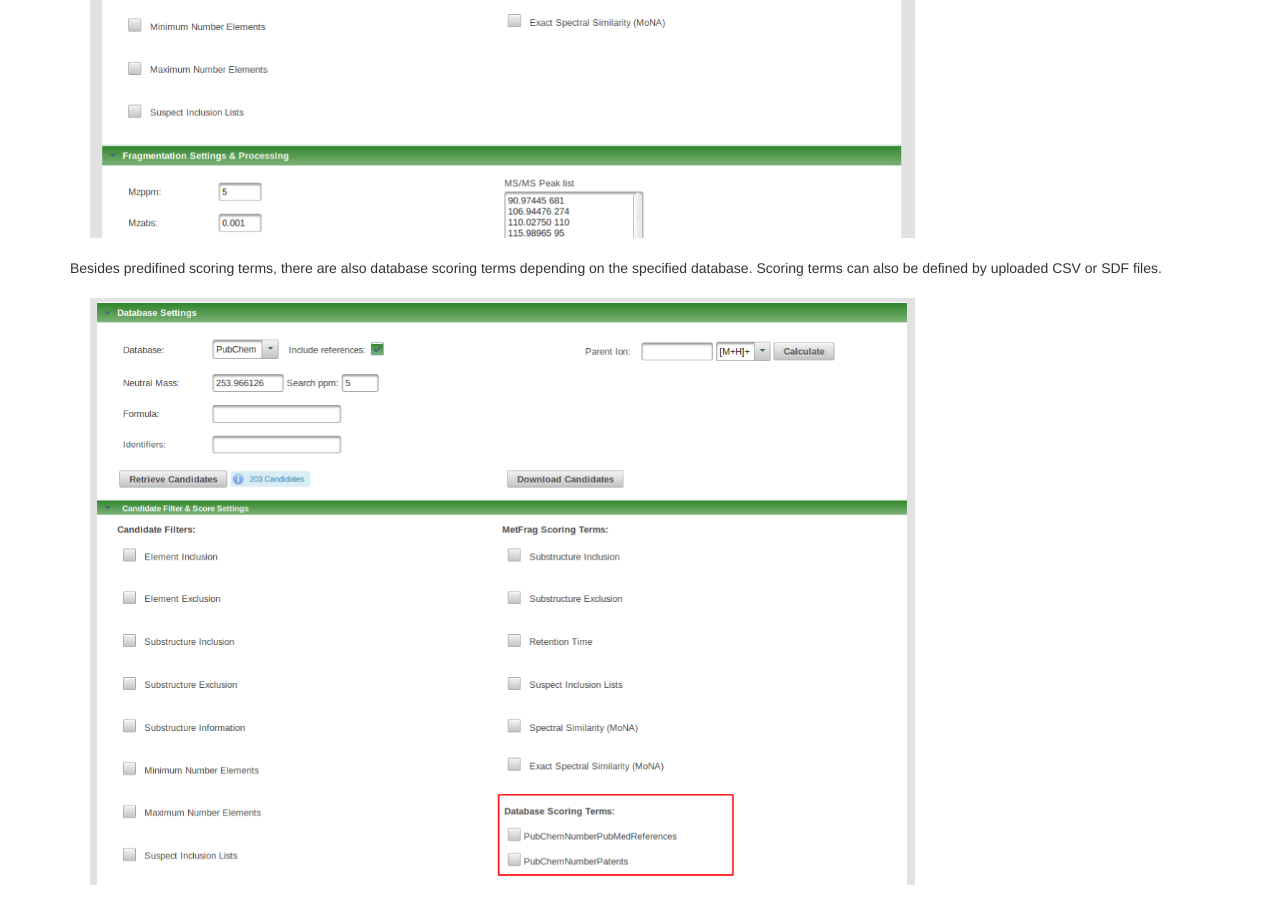
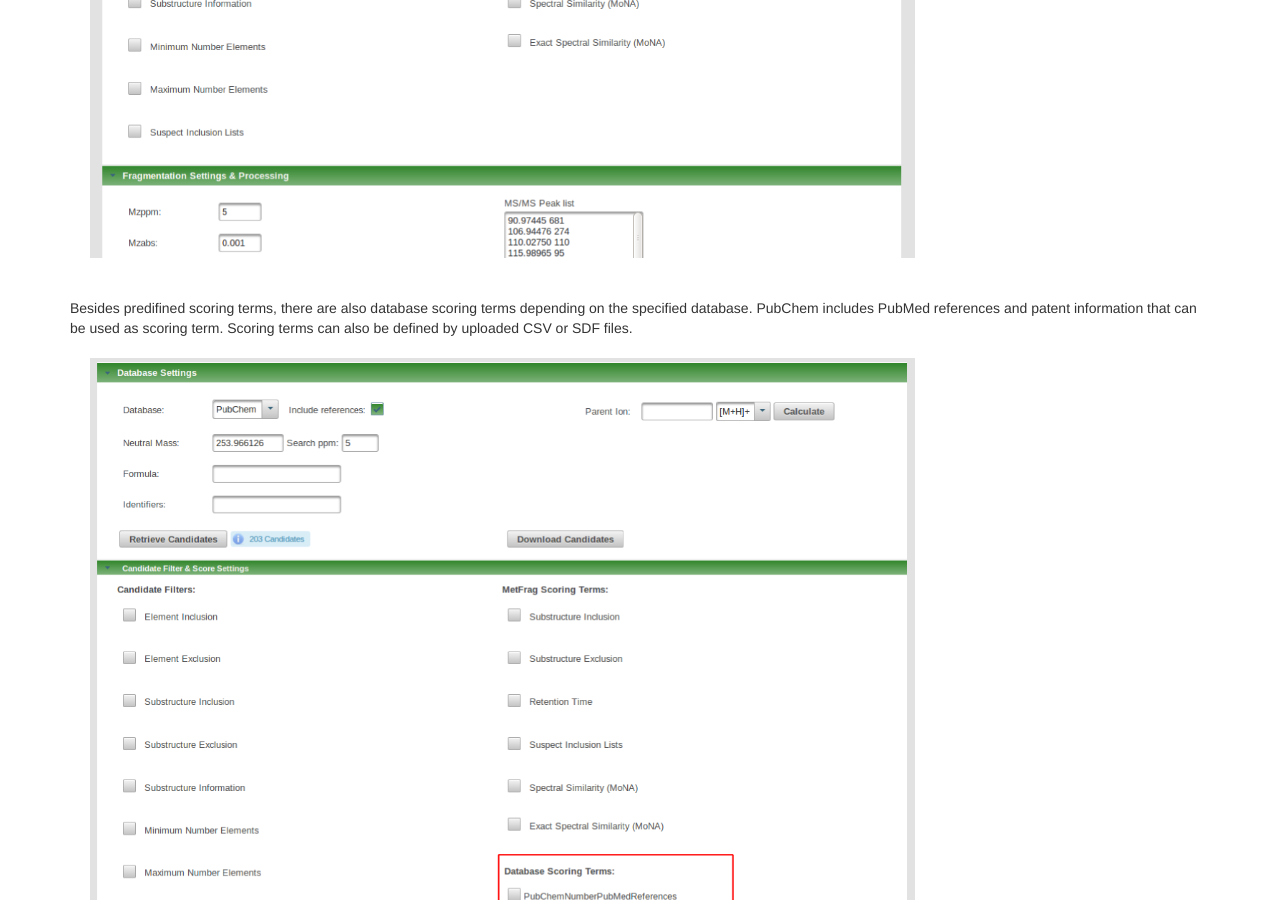
Before and after one commit to ipb-halle/MetFrag, a Jekyll site: the page built from projects/metfragweb/index.md, in a window 1280 px wide and 900 px high, scrolled down 4946 px. Built offline with Jekyll 4.4.1, drawn with Linux system fonts in a browser that asks for light colours; nearby versions of some CDN libraries; Markdown is read by kramdown in place of the engine named in the settings.

Commit message:
updated metfragweb page

```diff
--- a/projects/metfragweb/index.md
+++ b/projects/metfragweb/index.md
@@ -37,11 +37,11 @@ candidates.
 <div style="padding: 20px">
 <img width="75%" height="75%" src="/MetFrag/images/metfragwebbeta/image6.png">
 </div>
-<div>A new feature of the new MetFrag web tool includes the inclusion of additonal candidate filters and scoring terms. This includes candidate filtering by given substructures or by elemental composition or adding several scoring terms by which candidates will be ranked. This includes e.g. scoring y spectral similarity or retention time.</div>
+<div style="margin-top: 20px;">A new feature of the new MetFrag web tool includes the inclusion of additonal candidate filters and scoring terms. This includes candidate filtering by given substructures or by elemental composition or adding several scoring terms by which candidates will be ranked. This includes e.g. scoring y spectral similarity or retention time.</div>
 <div style="padding: 20px">
 <img width="75%" height="75%" src="/MetFrag/images/metfragwebbeta/image7.png">
 </div>
-<div>Besides predifined scoring terms, there are also database scoring terms depending on the specified database. Scoring terms can also be defined by uploaded CSV or SDF files.</div>
+<div style="margin-top: 20px;">Besides predifined scoring terms, there are also database scoring terms depending on the specified database. PubChem includes PubMed references and patent information that can be used as scoring term. Scoring terms can also be defined by uploaded CSV or SDF files.</div>
 <div style="padding: 20px">
 <img width="75%" height="75%" src="/MetFrag/images/metfragwebbeta/image8.png">
 </div>
```
